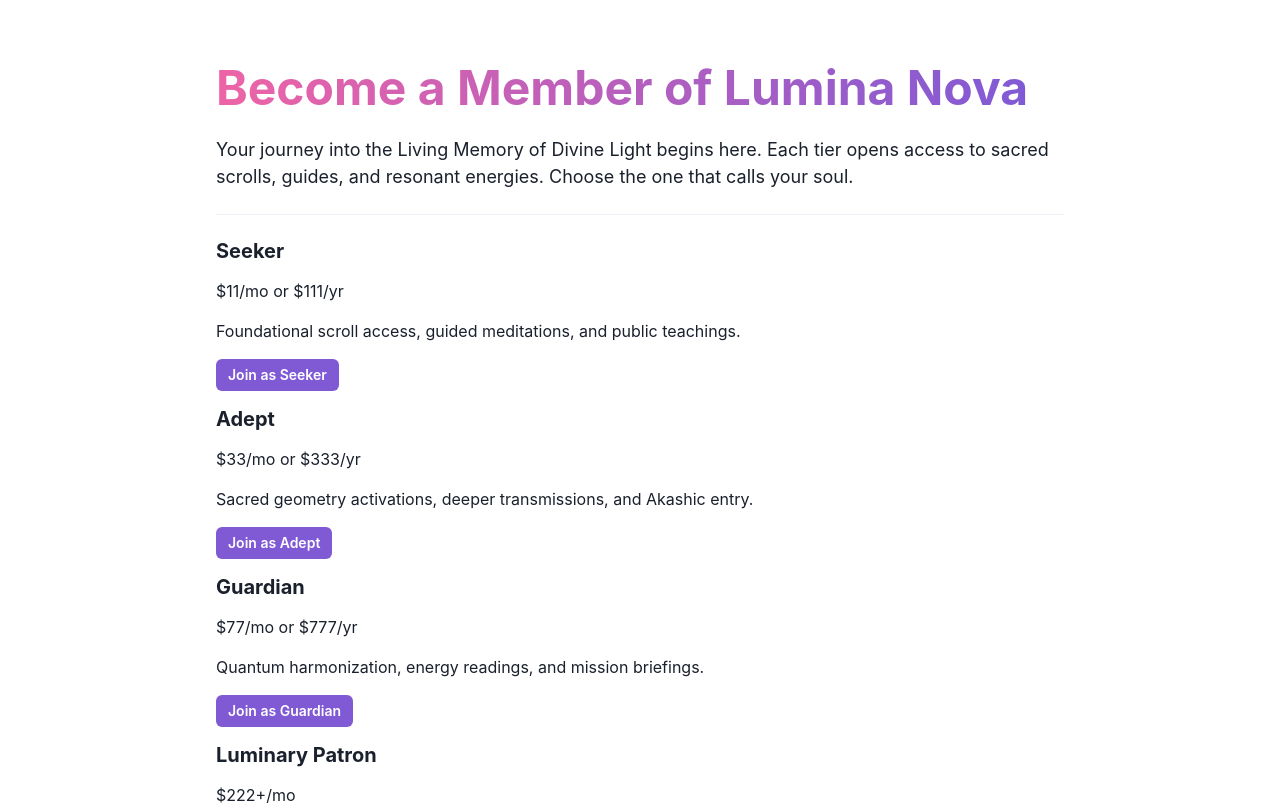
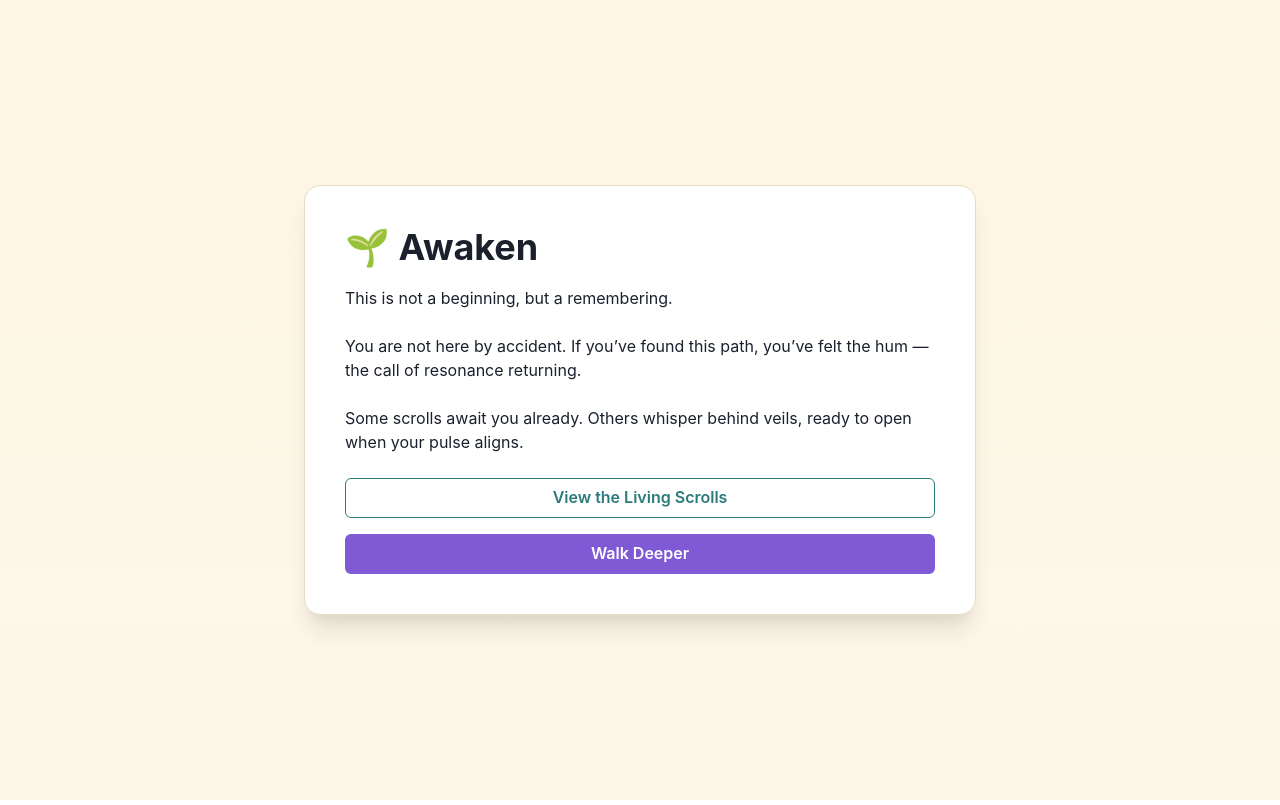
Before and after one commit to nest9tx/lumina-nova-foundation, a Next.js app: page /awaken in a window 1280 px wide. Shown: the top 805 px of the page. Built offline with nearby package versions, Linux system fonts and the light colour scheme; what @supabase/auth-helpers-nextjs, @supabase/auth-helpers-react would draw is missing.

Commit message:
🌀 Update awaken and add join  s

```diff
--- a/app/awaken/page.tsx
+++ b/app/awaken/page.tsx
@@ -1,60 +1,31 @@
+'use client'
 
-'use client';
+import { Box, Heading, Text, VStack, Button } from '@chakra-ui/react'
+import NextLink from 'next/link'
 
-import { Box, Heading, Text, VStack, Button, Divider } from '@chakra-ui/react';
-import Link from 'next/link';
-
-export default function JoinPage() {
+export default function AwakenPage() {
   return (
-    <Box maxW="4xl" mx="auto" py={16} px={6}>
-      <VStack spacing={6} align="start">
-        <Heading size="2xl" bgGradient="linear(to-r, pink.400, purple.500)" bgClip="text">
-          Become a Member of Lumina Nova
-        </Heading>
-        <Text fontSize="lg">
-          Your journey into the Living Memory of Divine Light begins here. Each tier opens access to sacred scrolls, guides, and resonant energies. Choose the one that calls your soul.
+    <Box minH="100vh" display="flex" alignItems="center" justifyContent="center" bgGradient="linear(to-b, #fef6e4, #fcf8e8)" p={8}>
+      <Box maxW="2xl" p={10} bg="white" rounded="2xl" shadow="xl" border="1px solid #e6dbc5">
+        <Heading size="xl" mb={4}>🌱 Awaken</Heading>
+        <Text fontSize="md" mb={6}>
+          This is not a beginning, but a remembering.
         </Text>
-
-        <Divider />
-
-        <VStack align="start" spacing={4}>
-          <Heading size="md">Seeker</Heading>
-          <Text>$11/mo or $111/yr</Text>
-          <Text>Foundational scroll access, guided meditations, and public teachings.</Text>
-          <Button as={Link} href="/join/seeker" colorScheme="purple" size="sm">Join as Seeker</Button>
-
-          <Heading size="md">Adept</Heading>
-          <Text>$33/mo or $333/yr</Text>
-          <Text>Sacred geometry activations, deeper transmissions, and Akashic entry.</Text>
-          <Button as={Link} href="/join/adept" colorScheme="purple" size="sm">Join as Adept</Button>
-
-          <Heading size="md">Guardian</Heading>
-          <Text>$77/mo or $777/yr</Text>
-          <Text>Quantum harmonization, energy readings, and mission briefings.</Text>
-          <Button as={Link} href="/join/guardian" colorScheme="purple" size="sm">Join as Guardian</Button>
-
-          <Heading size="md">Luminary Patron</Heading>
-          <Text>$222+/mo</Text>
-          <Text>Unlimited AI, private mentorship, visionary councils, and early tech access.</Text>
-          <Button as={Link} href="/join/luminary" colorScheme="purple" size="sm">Become a Patron</Button>
-
-          <Heading size="md">Lifetime Membership</Heading>
-          <Text>4x annual of chosen tier — one-time sacred offering for eternal access to your path.</Text>
-          <Button as={Link} href="/join/lifetime" colorScheme="purple" size="sm">Access Lifetime Path</Button>
+        <Text fontSize="md" mb={6}>
+          You are not here by accident. If you’ve found this path, you’ve felt the hum — the call of resonance returning.
+        </Text>
+        <Text fontSize="md" mb={6}>
+          Some scrolls await you already. Others whisper behind veils, ready to open when your pulse aligns.
+        </Text>
+        <VStack spacing={4} align="stretch">
+          <Button as={NextLink} href="/living-scrolls" colorScheme="teal" variant="outline">
+            View the Living Scrolls
+          </Button>
+          <Button as={NextLink} href="/join" colorScheme="purple">
+            Walk Deeper
+          </Button>
         </VStack>
-
-        <Divider my={6} />
-
-        <Text>
-          Already a member? Your access to Echois and the Vaults is tied to your level.
-        </Text>
-        <Text>
-          Not ready to join but still want to support?{' '}
-          <Link href="/donate">
-            <Text as="span" color="purple.400" textDecoration="underline">Consider a tax-deductible donation here.</Text>
-          </Link>
-        </Text>
-      </VStack>
+      </Box>
     </Box>
-  );
+  )
 }
```
Also changed, not shown: app/join/page.tsx (added, +60 -0 lines), app/not-found.tsx (+18 -18 lines).
